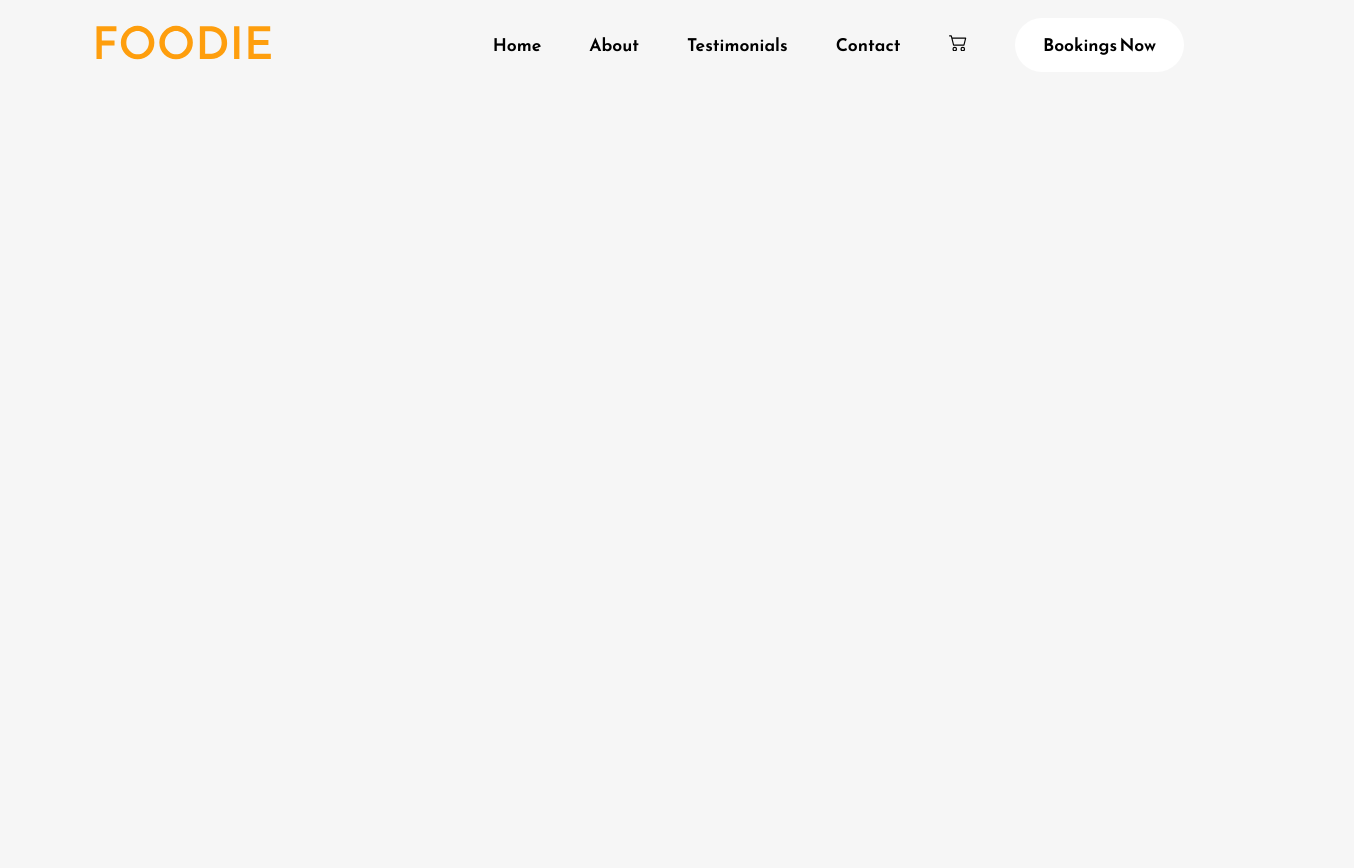
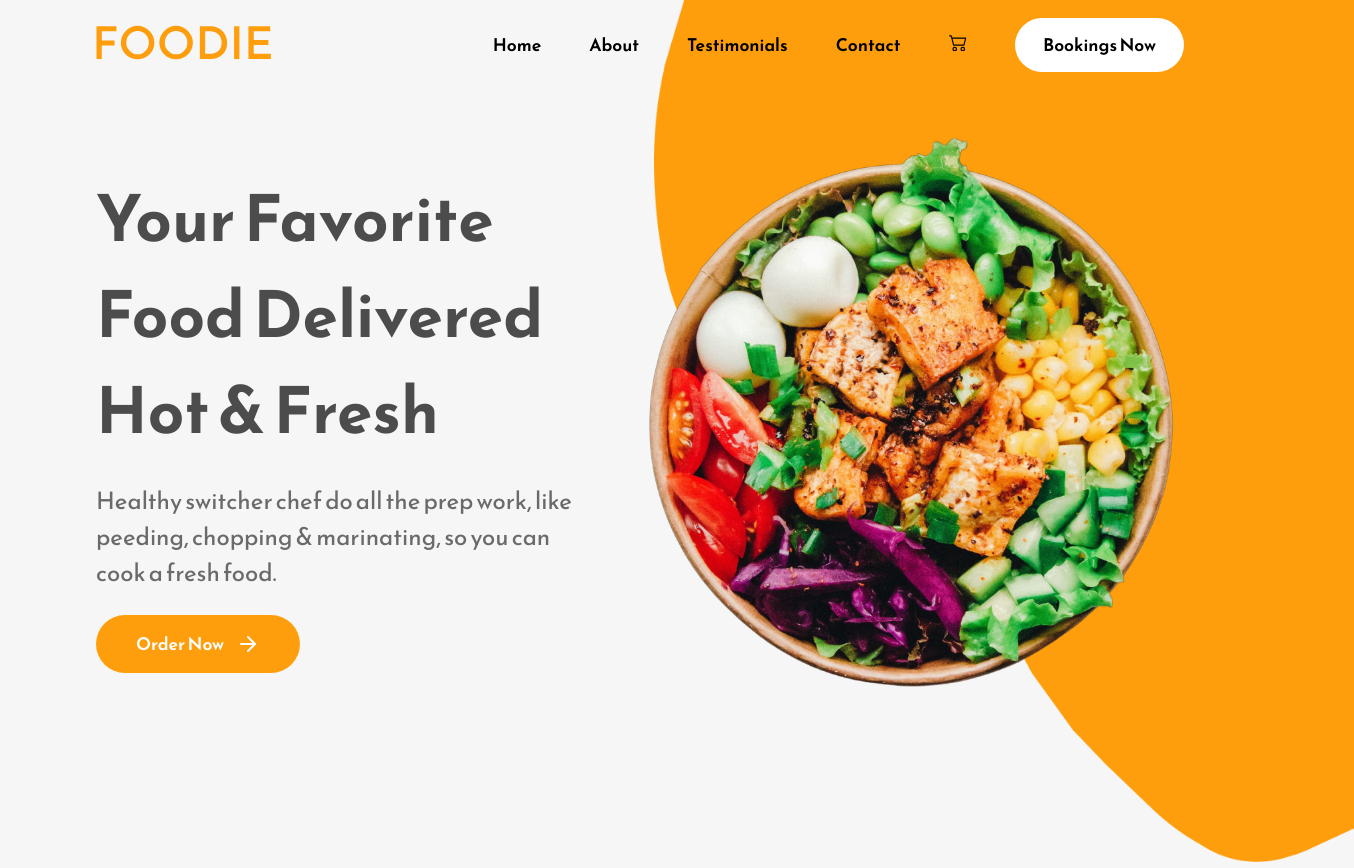
Before and after one commit to chinthaka20010226/LaningPage_InReact_, a React (Create React App) app: page / in a window 1280 px wide. Shown: the whole page, 1354 px wide, since content can reach past the window. Before the commit the page ends 800 px from the top, so only its background shows below. Built offline with nearby package versions, Linux system fonts and the light colour scheme.

Commit message:
Done the Home...

```diff
--- a/src/Components/Home.js
+++ b/src/Components/Home.js
@@ -1,10 +1,35 @@
 import React from 'react'
 import Navbar from './Navbar'
 
+import BannerBackground from '../Assets/home-banner-background.png';
+import BannerImage from '../Assets/home-banner-image.png';
+import { FiArrowRight } from 'react-icons/fi';
+
 const Home = () => {
     return (
-        <div className=''>
+        <div className='home-container'>
             <Navbar />
+            <div className='home-banner-container'>
+                <div className='home-bannerImage-container'>
+                    <img src={ BannerBackground } alt='' />
+                </div>
+                <div className='home-text-section'>
+                    <h1 className='primary-heading'>
+                        Your Favorite Food Delivered Hot & Fresh
+                    </h1>
+                    <p className='primary-text'>
+                        Healthy switcher chef do all the prep work, like peeding,
+                        chopping
+                        & marinating, so you can cook a fresh food.
+                    </p>
+                    <button className='secondary-button'>
+                        Order Now <FiArrowRight />
+                    </button>
+                </div>
+                <div className='home-image-section'>
+                    <img src={ BannerImage } alt='' />
+                </div>
+            </div>
         </div>
     )
 }
```
Also changed, not shown: src/Components/Navbar.js (line endings or trailing spaces).
